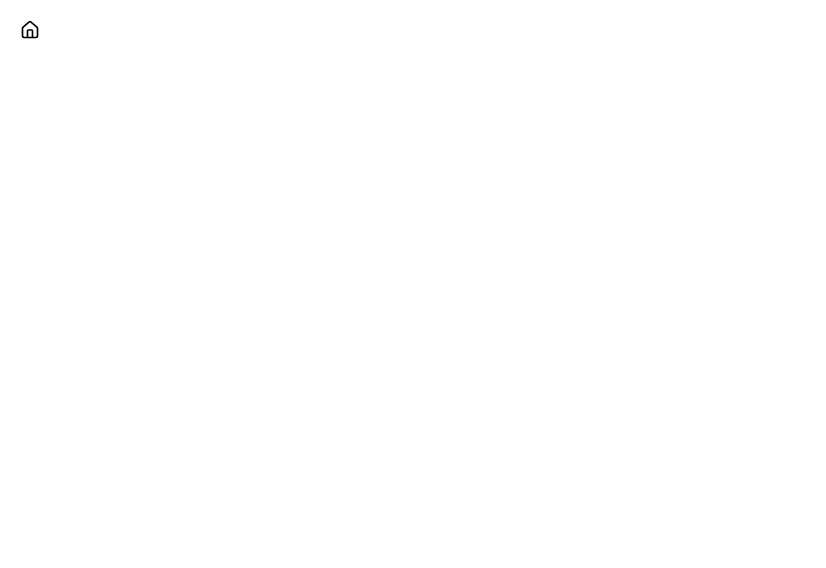
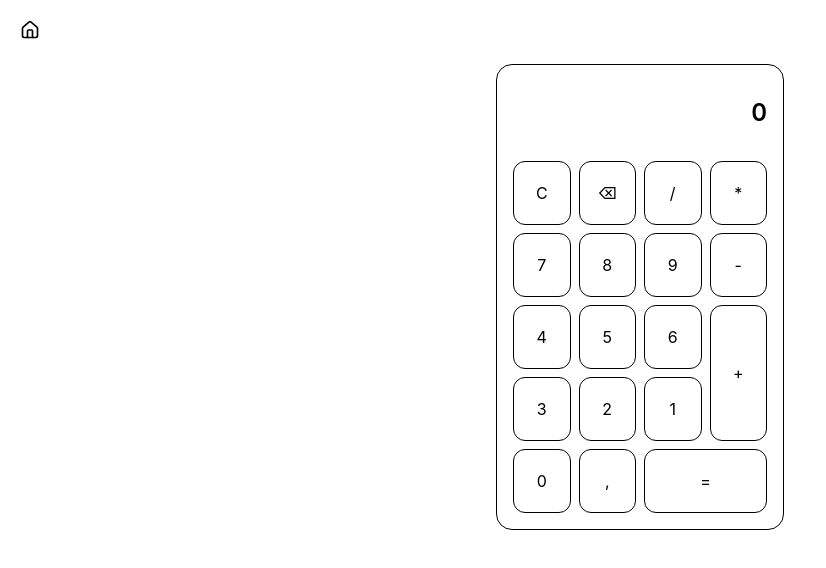
Before and after one commit to Frederic-Champion/projet-examen-blanc, a React (Vite) app: page /calculatrice-pageblanche in a window 1280 px wide. Before the commit this address had no page. Shown: the top 568 px of the page, without its empty margins (0-826 px from the left). Built offline with nearby package versions, Linux system fonts and the light colour scheme.

Commit message:
Page blanche calculatrice : la mesure est faite

```diff
--- a/src/App.tsx
+++ b/src/App.tsx
@@ -3,6 +3,7 @@ import { House } from "lucide-react";
 import Brouillon from "./pages/Brouillon";
 import Accueil from "./pages/Accueil";
 import Calculatrice from "./pages/Calculatrice";
+import CalculatricePageBlanche from "./pages/Calculatrice-pageBlanche";
 
 function App() {
   return (
@@ -17,6 +18,7 @@ function App() {
           <Route path="/" element={<Accueil />} />
           <Route path="/brouillon" element={<Brouillon />} />
           <Route path="/calculatrice" element={<Calculatrice />} />
+          <Route path="/calculatrice-pageblanche" element={<CalculatricePageBlanche />} />
         </Routes>
       </main>
     </div>
--- a/src/data/exercices.ts
+++ b/src/data/exercices.ts
@@ -15,6 +15,11 @@ export const EXERCICES: Exercice[] = [
     titre: "Calculatrice",
     description: "Machine à états, cas limites, parsing d'entrée.",
   },
+    {
+    path: "/calculatrice-pageblanche",
+    titre: "Calculatrice Page Blanche",
+    description: "Exercice calculatrice refait seul",
+  },
 ];
 
 /* Maquette à remplir pour copier coller à la suite :
--- a/src/pages/Brouillon.tsx
+++ b/src/pages/Brouillon.tsx
@@ -1,87 +1,5 @@
-import { useState } from "react";
-
-interface ToucheProps {
-  label: string;
-  fonction: () => void;
+export default function Brouillon() {
+    return (
+        <p>Page de Brouillon</p>
+    )
 }
-
-function Bouton({ label, fonction }: ToucheProps) {
-  return (
-    <button className="size-16 rounded-xl border" onClick={fonction}>
-      {label}
-    </button>
-  );
-}
-
-export default function Brouillon() {
-  const [historique, setHistorique] = useState("");
-  const [affichage, setAffichage] = useState("0");
-  const [memoire, setMemoire] = useState("");
-  const [operateur, setOperateur] = useState("");
-  const [nouveau, setNouveau] = useState("false");
-
-  const liste: ToucheProps[] = [
-    { label: "7", fonction: () => afficher("7") },
-    { label: "8", fonction: () => afficher("8") },
-    { label: "9", fonction: () => afficher("9") },
-    { label: "/", fonction: () => operation("/") },
-    { label: "4", fonction: () => afficher("4") },
-    { label: "5", fonction: () => afficher("5") },
-    { label: "6", fonction: () => afficher("6") },
-    { label: "-", fonction: () => operation("-") },
-    { label: "3", fonction: () => afficher("3") },
-    { label: "2", fonction: () => afficher("2") },
-    { label: "1", fonction: () => afficher("1") },
-    { label: "+", fonction: () => operation("+") },
-    { label: ",", fonction: () => operation(",") },
-    { label: "0", fonction: () => afficher("0") },
-    { label: "=", fonction: egal },
-    { label: "*", fonction: () => operation("*") },
-  ];
-
-  function afficher(chiffre: string) {
-    if (affichage === "0") setAffichage(chiffre);
-    else setAffichage(affichage + chiffre);
-  }
-
-  function operation(ope: string) {
-    setOperateur(ope);
-    setMemoire(affichage);
-    setNouveau(true);
-    setHistorique(affichage);
-  }
-
-  function calcul(a: number, b: number, ope: string) {
-    switch (ope) {
-      case "+":
-        return a + b;
-      case "-":
-        return a - b;
-      case "*":
-        return a * b;
-      case "/":
-        return a / b;
-    }
-  }
-
-  function egal() {
-    const a = Number(memoire);
-    const b = Number(affichage);
-
-    setAffichage(String(calcul(a, b, operateur)));
-  }
-
-  return (
-    <div className="m-auto mt-16 w-96">
-      <div className="flex flex-col items-end p-4">
-        <div className="text-gray-500">{historique}</div>
-        <div className="text-2xl font-semibold">{affichage}</div>
-      </div>
-      <div className="grid grid-cols-4 gap-4 p-4">
-        {liste.map((l) => (
-          <Bouton label={l.label} fonction={l.fonction} />
-        ))}
-      </div>
-    </div>
-  );
-}
--- /dev/null
+++ b/src/pages/Calculatrice-pageBlanche.tsx
@@ -0,0 +1,150 @@
+import { useEffect, useState } from "react";
+
+interface ToucheProps {
+  label: string;
+  fonction: () => void;
+  className?: string;
+}
+
+function Bouton({ label, fonction, className = "" }: ToucheProps) {
+  return (
+    <button className={`rounded-xl border ${className}`} onClick={fonction}>
+      {label}
+    </button>
+  );
+}
+
+export default function CalculatricePageBlanche() {
+  const [historique, setHistorique] = useState("");
+  const [affichage, setAffichage] = useState("0");
+  const [memoire, setMemoire] = useState("");
+  const [operateur, setOperateur] = useState("");
+  const [nouveau, setNouveau] = useState(false);
+
+  const liste: ToucheProps[] = [
+    { label: "C", fonction: efface },
+    { label: "⌫", fonction: supprime },
+    { label: "/", fonction: () => operation("/") },
+    { label: "*", fonction: () => operation("*") },
+    { label: "7", fonction: () => afficher("7") },
+    { label: "8", fonction: () => afficher("8") },
+    { label: "9", fonction: () => afficher("9") },
+    { label: "-", fonction: () => operation("-") },
+    { label: "4", fonction: () => afficher("4") },
+    { label: "5", fonction: () => afficher("5") },
+    { label: "6", fonction: () => afficher("6") },
+    { label: "+", className: "row-span-2", fonction: () => operation("+") },
+    { label: "3", fonction: () => afficher("3") },
+    { label: "2", fonction: () => afficher("2") },
+    { label: "1", fonction: () => afficher("1") },
+    { label: "0", fonction: () => afficher("0") },
+    { label: ",", fonction: () => decimal(".") },
+    { label: "=", className: "col-span-2", fonction: egal },
+  ];
+
+  function afficher(chiffre: string) {
+    if (nouveau) {
+      setAffichage(chiffre);
+      setNouveau(false);
+    } else {
+      if (affichage === "0") setAffichage(chiffre);
+      else setAffichage(affichage + chiffre);
+    }
+  }
+
+  function operation(ope: string) {
+    if (!operateur) {
+      setOperateur(ope);
+      setMemoire(affichage);
+      setNouveau(true);
+      setHistorique(affichage + " " + ope);
+    } else {
+      const resultat = calcul(Number(memoire), Number(affichage), operateur);
+      setOperateur(ope);
+      setAffichage(String(arrondir(resultat)));
+      setHistorique(String(arrondir(resultat)) + " " + ope);
+      setMemoire(String(arrondir(resultat)));
+      setNouveau(true);
+    }
+  }
+
+  function calcul(a: number, b: number, ope: string) {
+    switch (ope) {
+      case "+":
+        return a + b;
+      case "-":
+        return a - b;
+      case "*":
+        return a * b;
+      case "/":
+        return b === 0 ? "Erreur" : a / b;
+      default:
+        return 0;
+    }
+  }
+
+  function arrondir(arrondi: number | string) {
+    if (typeof arrondi === "string") return arrondi;
+    return String(Number(arrondi.toFixed(10)));
+  }
+
+  function decimal(dot: string) {
+    if (affichage.includes(".")) return;
+    setAffichage(affichage + dot);
+  }
+
+  function egal() {
+    const a = Number(memoire);
+    const b = Number(affichage);
+
+    const resultat = calcul(a, b, operateur);
+    setAffichage(String(arrondir(resultat)));
+    setMemoire(String(arrondir(resultat)));
+    setOperateur("");
+    setNouveau(true);
+    setHistorique(historique + " " + String(b) + " " + "=");
+  }
+
+  function efface() {
+    setAffichage("0");
+    setOperateur("");
+    setMemoire("");
+    setNouveau(false);
+    setHistorique("");
+  }
+
+  function supprime() {
+    if (affichage.length === 1) {
+      setAffichage("0");
+      return;
+    }
+    if (memoire === affichage) return;
+    setAffichage(affichage.slice(0, -1));
+  }
+
+  useEffect(() => {
+    const onKeyDown = (e: KeyboardEvent) => {
+      const toucheTape = liste.find((t) => t.label === e.key);
+      if (toucheTape) toucheTape.fonction();
+      if (e.key === "Backspace") supprime();
+      if (e.key === "Enter") egal();
+      if (e.key === "c" || e.key === "C" || e.key === "Escape") efface();
+    };
+    window.addEventListener("keydown", onKeyDown);
+    return () => window.removeEventListener("keydown", onKeyDown);
+  }, [affichage, memoire, operateur, nouveau]);
+
+  return (
+    <div className="m-auto mt-16 w-72 border rounded-2xl ">
+      <div className="flex flex-col items-end p-4">
+        <div className="text-gray-500 min-h-4">{historique}</div>
+        <div className="text-2xl font-semibold">{affichage}</div>
+      </div>
+      <div className="grid grid-cols-4 auto-rows-16 gap-2 p-4">
+        {liste.map((l) => (
+          <Bouton key={l.label} {...l} />
+        ))}
+      </div>
+    </div>
+  );
+}
```
Also changed, not shown: 1 other file (tests, documents, lock files or other folders).
